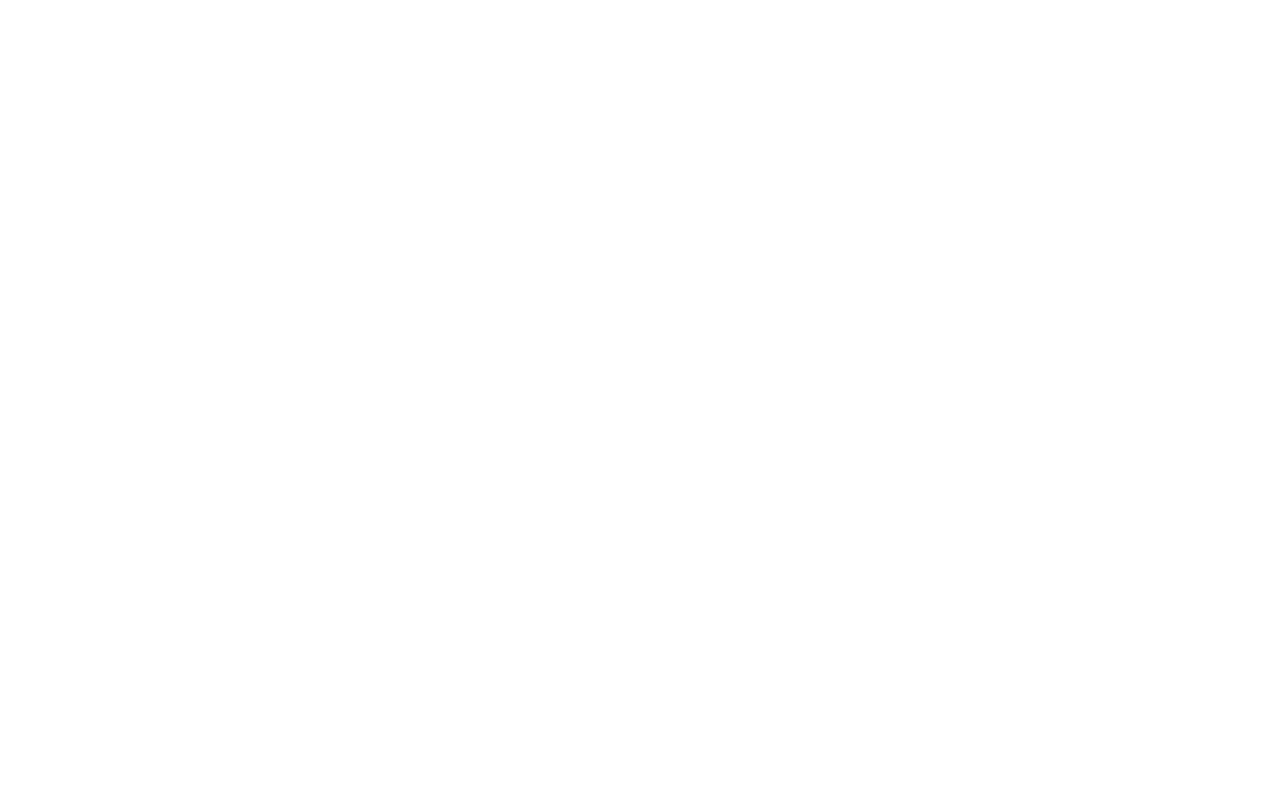
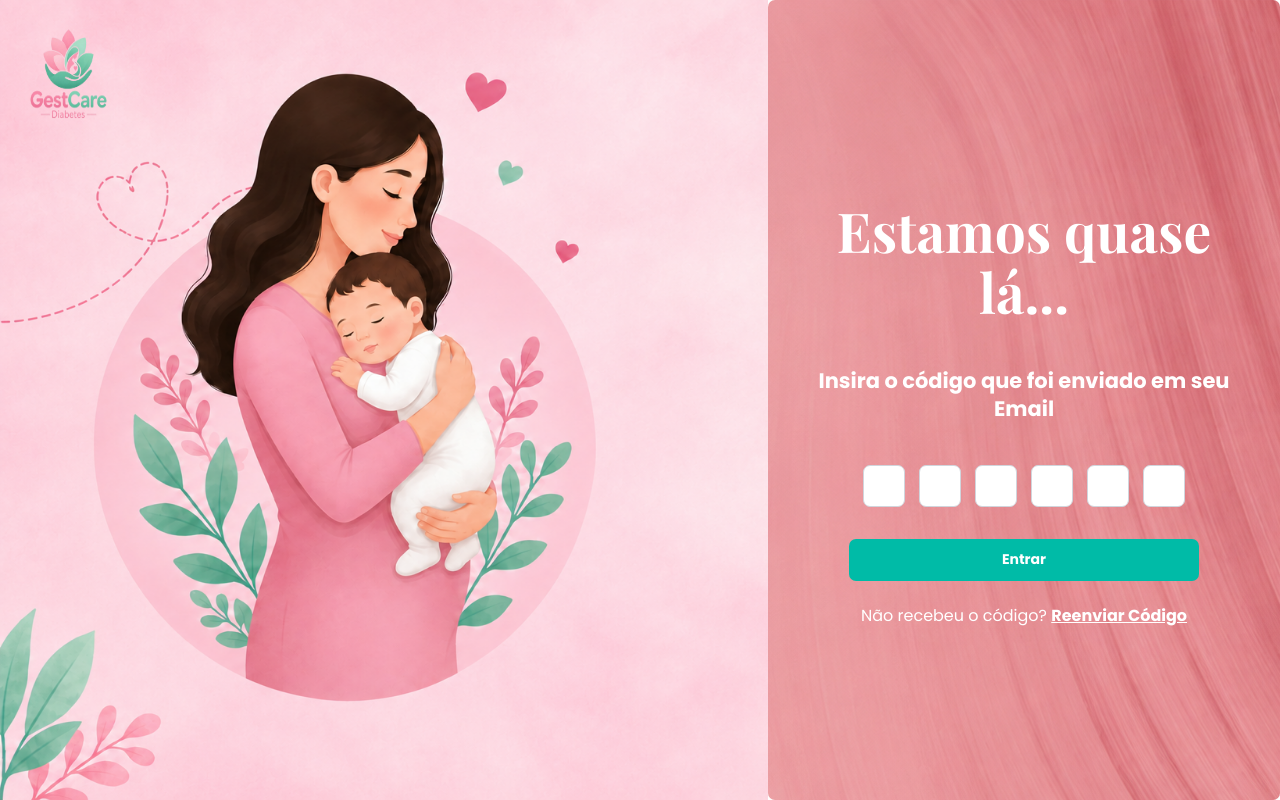
Before and after one commit to Alef-A-Santos/Gestcare, a React (Vite) app in the folder src/frontend/: page /Cadastro/Verificacao in a window 1280 px wide. Before the commit this address had no page. Built offline with nearby package versions, Linux system fonts and the light colour scheme.

Commit message:
juntando na main

```diff
--- a/src/frontend/src/App.jsx
+++ b/src/frontend/src/App.jsx
@@ -1,13 +1,15 @@
 import {Routes, Route} from 'react-router-dom';
 import Login from './pages/login';
 import Cadastro from "./pages/Cadastro";
+import Verificacao from './pages/Verificacao';
 
 function App() {
   return (
       <Routes>
         <Route path= "/" element={<Login/>}/>
         <Route path= "/Cadastro" element={<Cadastro/>}/>
-        <Route path= "/Cadastro" element={<Cadastro/>}/>
+        <Route path="/Cadastro/Verificacao" element={<Verificacao/>}/>
+
       </Routes>
   )
 }
--- a/src/frontend/src/components/BotaoCadastro.jsx
+++ b/src/frontend/src/components/BotaoCadastro.jsx
@@ -1,7 +1,7 @@
-function Botao ({nome, className, clickHandler, tipoDado}){
+function Botao ({nome, className, clickHandler, tipoDado, Component}){
     return(
         <div className="flex justify-center items-center">
-            <button className={className} onClick={clickHandler} type={tipoDado}>{nome}</button>
+            <button className={className} onClick={clickHandler} type={tipoDado}>{nome} {Component}</button>
         </div>
     )
 }
--- a/src/frontend/src/pages/Cadastro.jsx
+++ b/src/frontend/src/pages/Cadastro.jsx
@@ -55,7 +55,8 @@
                 className="font-poppins  text-center bg-teal-500 hover:bg-teal-600 font-bold text-white
              rounded-lg py-3 m-2 w-full sm:w-100 md:w-70 transition duration-300 px-10 mt-3 cursor-pointer"
               tipoDado="submit"
-                nome="Cadastrar"
+
+                Component={<Link className="underline text-white" to="/Cadastro/Verificacao">Cadastrar</Link>}
               />
 
               <div className="text-center font-poppins w-full flex justify-center items-center gap-2 text-[16px]">
--- a/src/frontend/src/pages/Verificacao.jsx
+++ b/src/frontend/src/pages/Verificacao.jsx
@@ -60,7 +60,7 @@
                 Não recebeu o código?{" "}
                 <a
                   className="underline text-white font-bold cursor-pointer"
-                  href="/cadastro"
+                  href="#"
                 >
                   Reenviar Código
                 </a>
--- a/src/frontend/src/pages/login.jsx
+++ b/src/frontend/src/pages/login.jsx
@@ -1,4 +1,4 @@
-import Botao from "../components/BotaoCadastro";
+
 import Logo from "../Components/Logo";
 import fundo from "../assets/imagem/Fundo1.png";
 import fundoForm from "../assets/imagem/fotoMelhoradaGestcare.png";
@@ -41,10 +41,7 @@
 
             <InputHome />
 
-            <Botao
-           className="text-center bg-teal-500 hover:bg-teal-600 font-bold text-white rounded-lg py-3 m-2 w-full max-w-100 cursor-pointer font-poppins"
-              nome={"Entrar"}
-            />
+
             <div className="text-center font-poppins  text-white text-[16px] ">
               <p>
                 Ainda não tem conta?{" "}
```
